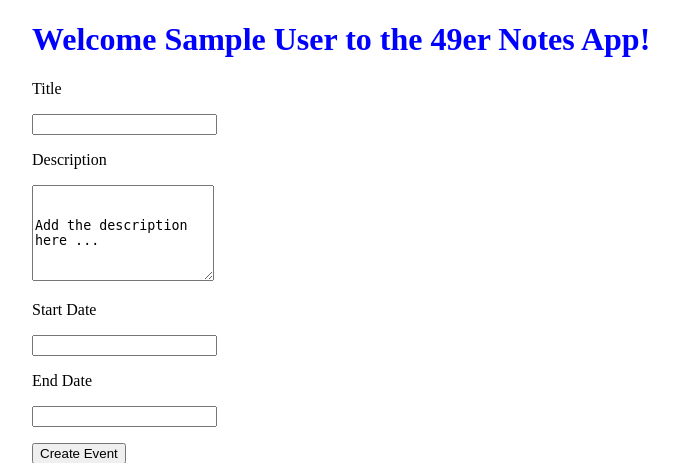
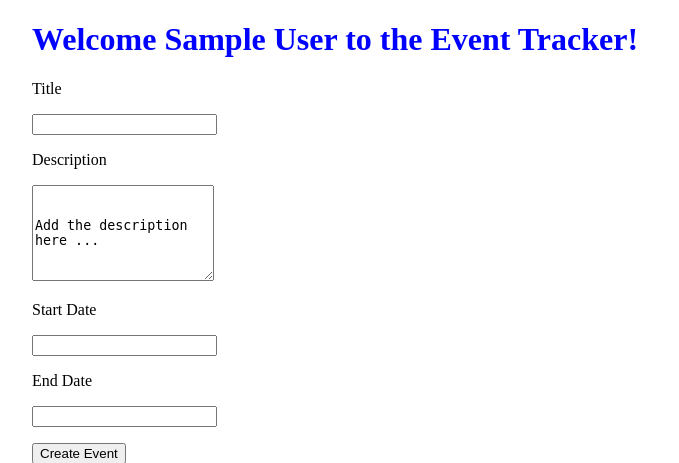
Before and after one commit to telsitamuzi/PythonApp, a Flask app: page /events/new in a window 1280 px wide. Shown: the part 74-537 px from the top of the page, without its empty margins (6-685 px from the left). Run offline with Flask 2, Linux system fonts and the light colour scheme; the visitor is signed in with stand-in values (Sample User, id 1).

Commit message:
changed accidental note reference to event in new.html

```diff
--- a/templates/new.html
+++ b/templates/new.html
@@ -20,7 +20,7 @@
         <a href="{{ url_for('logout') }}">Logout</a>
     </nav>
 
-        <h1>Welcome {{user}} to the 49er Notes App!</h1>
+        <h1>Welcome {{user}} to the Event Tracker!</h1>
     {% if note %}
         <form action="{{ url_for('update_event', note_id = event.id) }}" method="post">
     {% else %}
@@ -31,7 +31,7 @@
             <p><label>Description </label></p>
             <p>
                 <textarea name="event_details"  rows="6" cols="0">
-                    {% if note %}
+                    {% if event %}
                         {{event.event_details}}
                     {% else %}
                         Add the description here ...
@@ -49,7 +49,7 @@
 
 
             <p>
-                {% if note %}
+                {% if event %}
                     <input type="submit" value="Update Event"/>
                 {% else %}
                     <input type="submit" value="Create Event"/>
```
